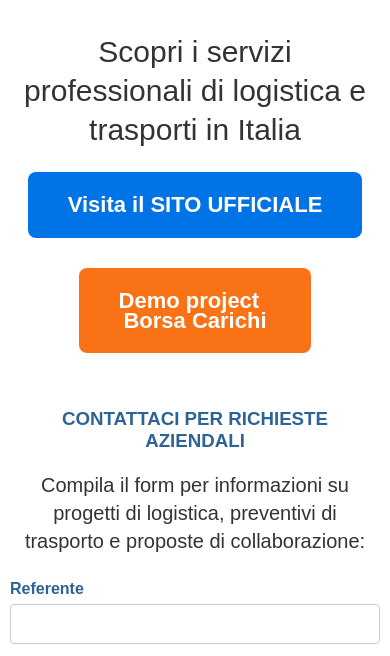
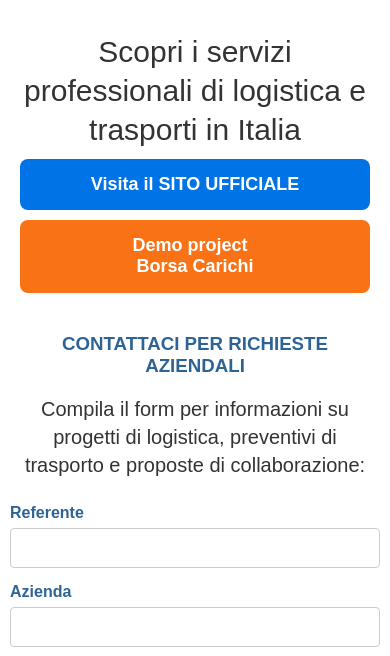
Before and after one commit to GPiazzolla/trasportinazionali.eu, a plain HTML site: page index.html in a window 390 px wide. Shown: the part 152-808 px from the top of the page. Drawn offline with Linux system fonts and the light colour scheme.

Commit message:
Update index.html

```diff
--- a/index.html
+++ b/index.html
@@ -673,8 +673,14 @@ p:nth-of-type(2) {
     }
      .seconda-riga-btn {
         display: block; /* FORZA la parola ad andare a capo */
-        margin-top: -5px; /* (Opzionale) Rende l'altezza del pulsante più compatta */
-        line-height: 1.1; /* (Opzionale) Riduce lo spazio tra le due righe */
+        line-height: 1.2; /* (Opzionale) Riduce lo spazio tra le due righe */
+    }
+       .button-link {
+        display: block; /* Li impila uno sotto l'altro */
+        width: calc(100% - 20px); /* Larghezza completa, meno il padding orizzontale del container */
+        margin: 10px auto; /* Spazio verticale tra i pulsanti e li centra */
+        padding: 15px 20px; /* Riduci leggermente il padding per evitare overflow sui bordi stretti */
+        font-size: 18px; /* Riduci la dimensione del font per adattarsi meglio */
     }
     /* 5. Pulsante Invia: Adattamento al 100% */
     button[type="submit"] {
```
